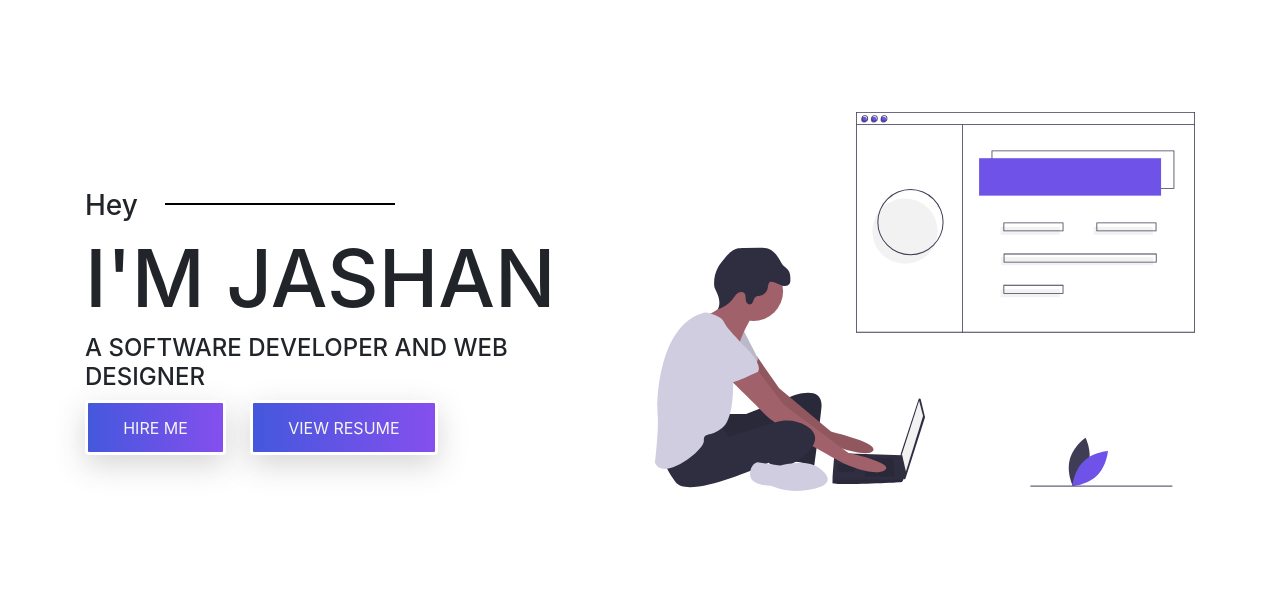
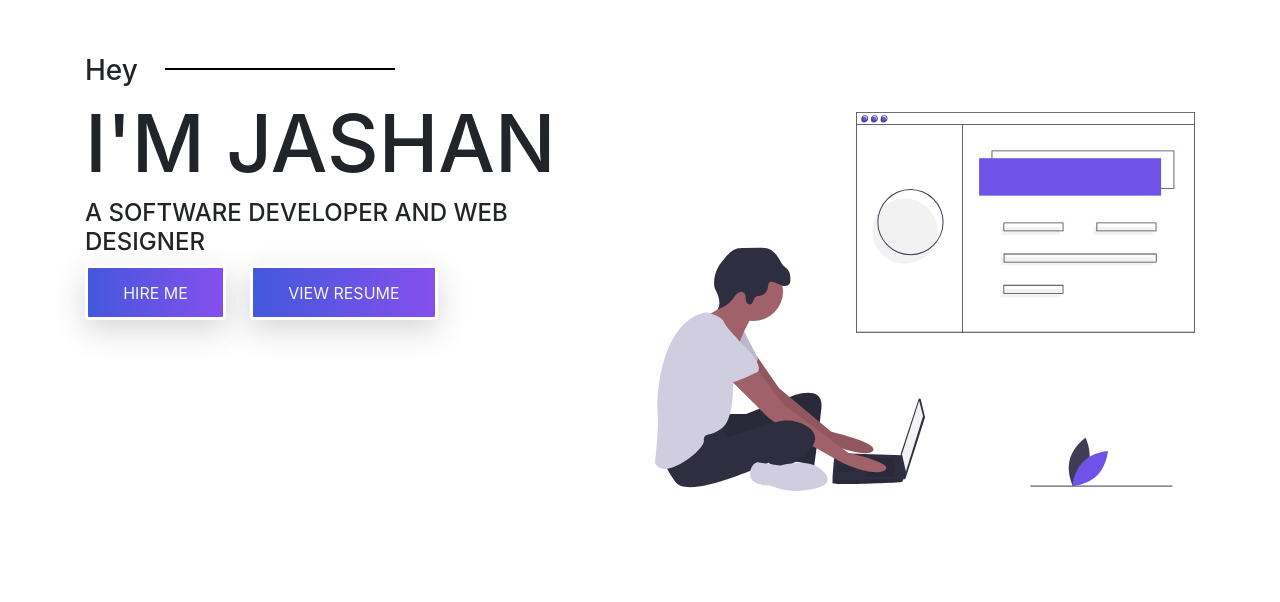
Before and after one commit to JashanKhela/JashanKhela.github.io, a PHP site: page / in a window 1280 px wide. Shown: the part 81-683 px from the top of the page. Run offline with PHP 8.4, Linux system fonts and the light colour scheme; some libraries are stand-ins or nearby versions.

Commit message:
Update styles.css

```diff
--- a/css/styles.css
+++ b/css/styles.css
@@ -53,7 +53,7 @@ body {
 
 
 .site-main .site-banner .site-title h3 {
-    padding-top: 35%;
+    padding-top: 10%;
     font-weight: 500;
 }
 
```
